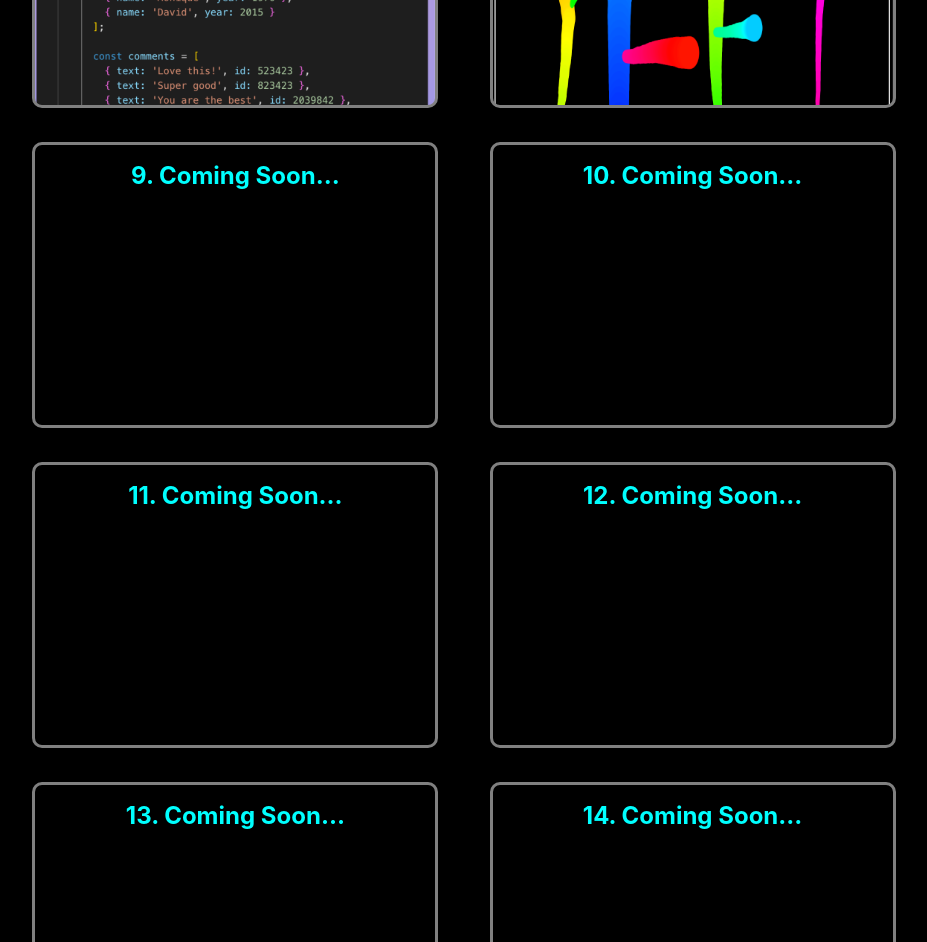
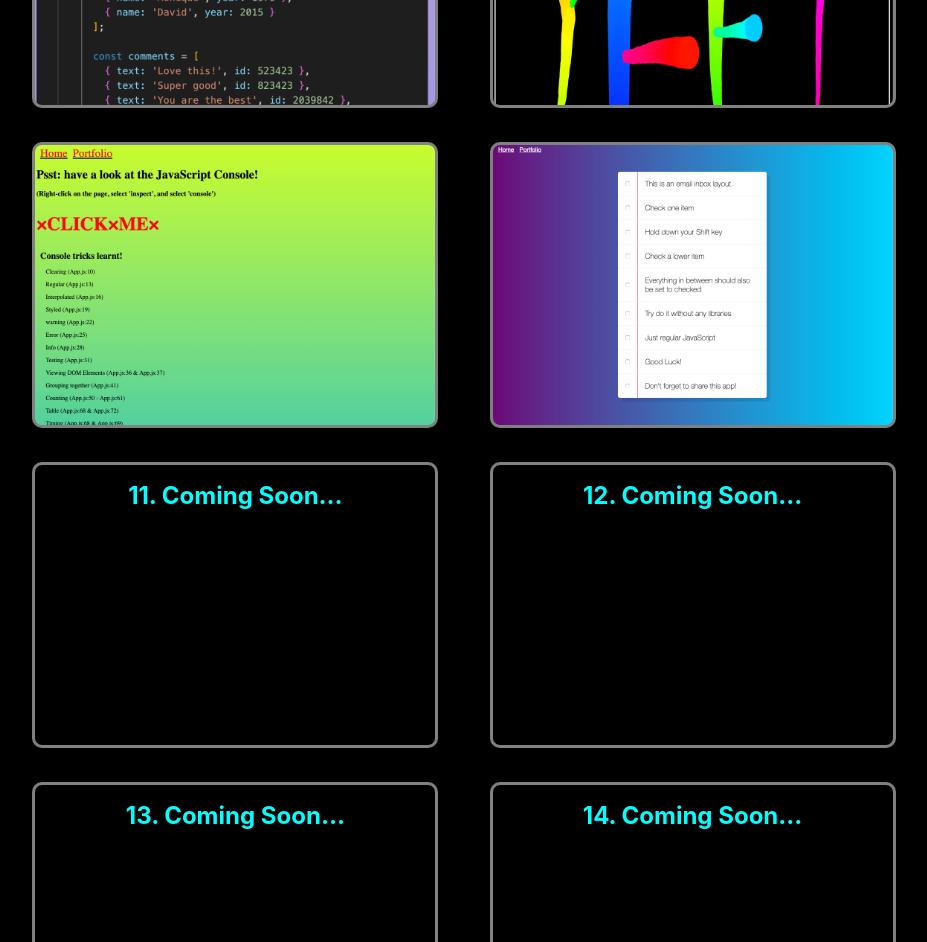
Before and after one commit to Ibrahim-Mohamed1/JavaScript30-Homepage, a React (Create React App) app: page / in a window 1280 px wide. Shown: the part 1340-2282 px from the top of the page, without its empty margins (176-1103 px from the left). Built offline with nearby package versions, Linux system fonts and the light colour scheme.

Commit message:
app 9 added

```diff
--- a/src/App.css
+++ b/src/App.css
@@ -120,10 +120,10 @@ body{
     background-image: url(./images/app8.png);
   }
   .project9{
-    background-image: url(./default.jpg);
+    background-image: url(./images/app9.png);
   }
   .project10{
-    background-image: url(./default.jpg);
+    background-image: url(./images/app10.png);
   }
   .project11{
     background-image: url(./default.jpg);
--- a/src/Home.js
+++ b/src/Home.js
@@ -192,25 +192,41 @@ const Home = () => {
                     </div>
                 </div>
                 <div className="project9" style={{ cursor: "pointer", backgroundSize: "cover", backgroundRepeat: "no-repeat", height: "vh" }}>
-                    <div className='middle'>
-                        <a href="/">
+                    <div className='middle1'>
+                        <a href="http://app9-javascript30.surge.sh/">
                             <div className='projectInfo' style={{ marginTop: "-1.5em" }}>
-                                <h2 className="nav" style={{ marginTop: 0, color: "cyan", padding: "2%" }}>9. Coming Soon...</h2>
-                                {/* <h4 style={{ padding: 5 }}>Simple dad jokes app to help users smile by reading some awful dad jokes.</h4>
-                                <p style={{ color: "lime", padding: 5 }}>JavaScript, React, JSX, Axios, Dad Jokes API, HTML, & CSS.</p>
-                                <p style={{ margin: 0, marginRight: 5 }}>Made: 05/22/2019</p> */}
+                                <h2 className="nav" style={{ marginTop: 0, color: "cyan", padding: "2%" }}>
+                                    9. Console Tricks
+                                </h2>
+                                <h4 style={{ padding: 5 }}>
+                                    Learned all the tips and tricks of operating the console to maximum efficiency.
+                                </h4>
+                                <p style={{ color: "lime", padding: 5 }}>
+                                    JavaScript, HTML, & CSS.
+                                </p>
+                                <p style={{ margin: 0, marginRight: 5 }}>
+                                    Made: 05/23/2019
+                                </p>
                             </div>
                         </a>
                     </div>
                 </div>
                 <div className="project10" style={{ cursor: "pointer", backgroundSize: "cover", backgroundRepeat: "no-repeat", height: "vh" }}>
-                    <div className='middle'>
-                        <a href="/">
+                    <div className='middle1'>
+                        <a href="http://app10-javascript30.surge.sh/">
                             <div className='projectInfo' style={{ marginTop: "-1.5em" }}>
-                                <h2 className="nav" style={{ marginTop: 0, color: "cyan", padding: "2%" }}>10. Coming Soon...</h2>
-                                {/* <h4 style={{ padding: 5 }}>Simple dog rating app that puts smiles on users by looking at cute dogos.</h4>
-                                <p style={{ color: "lime", padding: 5 }}>JavaScript, React, JSX, Axios, Dog API, HTML, & CSS.</p>
-                                <p style={{ margin: 0, marginRight: 5 }}>Made: 05/23/2019</p> */}
+                                <h2 className="nav" style={{ marginTop: 0, color: "cyan", padding: "2%" }}>
+                                    10. Inbox Checklist
+                                </h2>
+                                <h4 style={{ padding: 5 }}>
+                                    Created a functionality to check off every items in between two different items in a list.
+                                </h4>
+                                <p style={{ color: "lime", padding: 5 }}>
+                                    JavaScript, HTML, & CSS.
+                                </p>
+                                <p style={{ margin: 0, marginRight: 5 }}>
+                                    Made: 05/24/2019
+                                </p>
                             </div>
                         </a>
                     </div>
```
Also changed, not shown: src/images/app10.png (added), src/images/app9.png (added).
